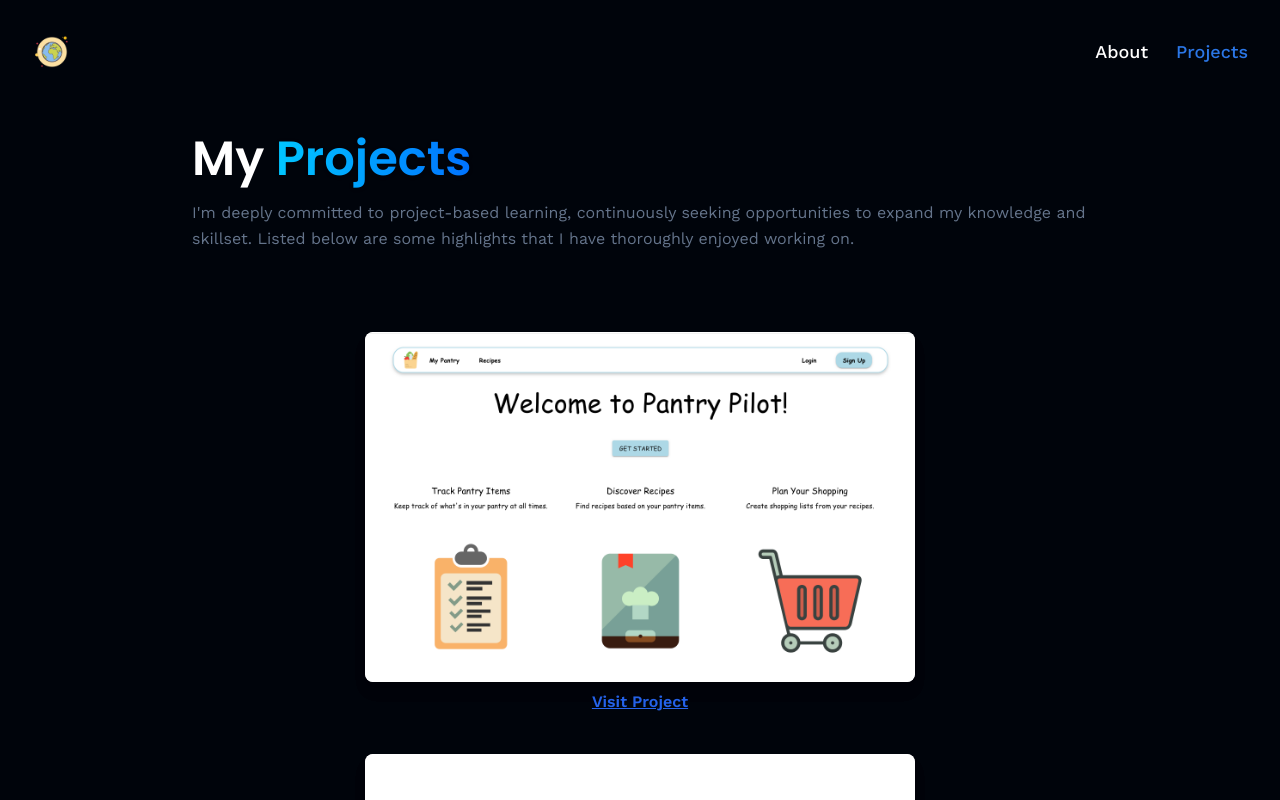
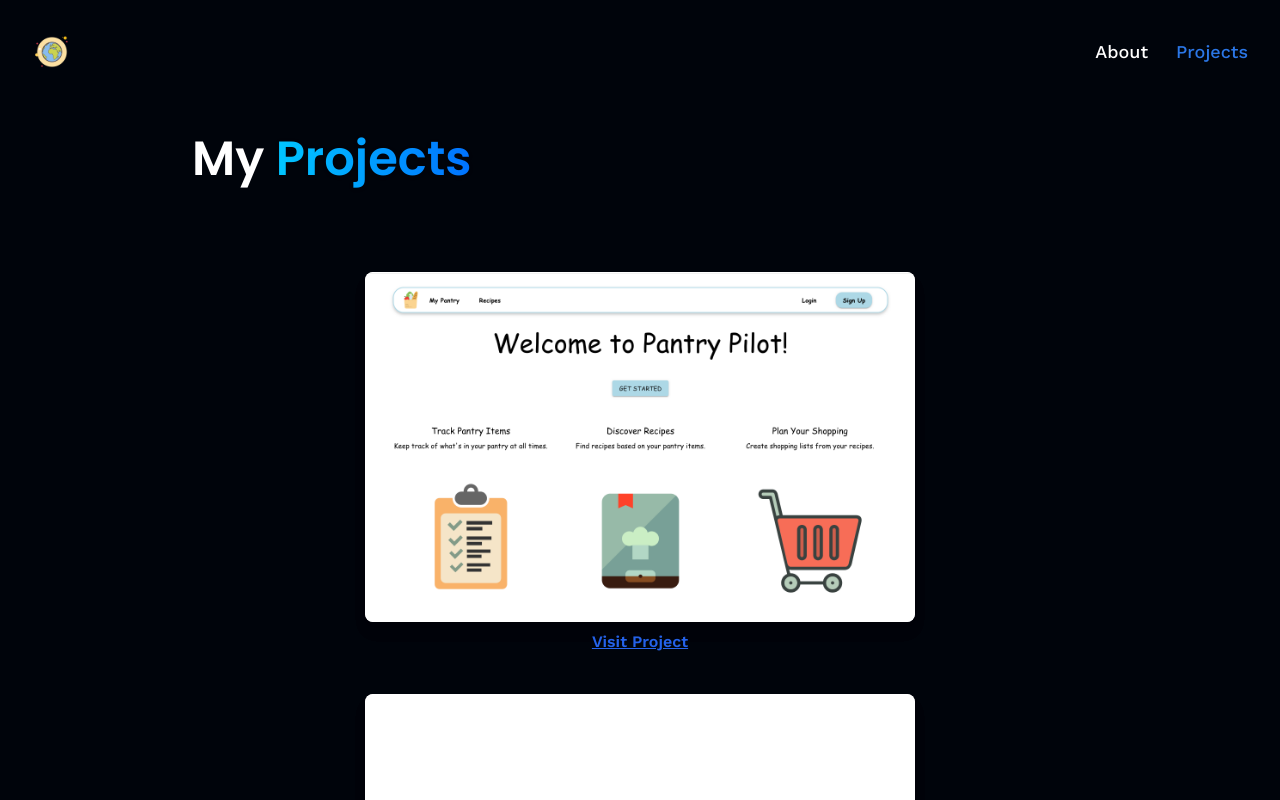
Before and after one commit to derekjytan/portfolio, a React (Vite) app: page /projects in a window 1280 px wide. Shown: the top 800 px of the page. Built offline with nearby package versions, Linux system fonts and the light colour scheme.

Commit message:
updating project section

```diff
--- a/src/pages/Projects.jsx
+++ b/src/pages/Projects.jsx
@@ -76,10 +76,6 @@ const Projects = () => {
         </span>
       </h1>
 
-      <p className="text-slate-500 mt-2 leading-relaxed">
-        I'm deeply committed to project-based learning, continuously seeking opportunities to expand my knowledge and skillset. Listed below are some highlights that I have thoroughly enjoyed working on.
-      </p>
-
       <div className="flex flex-wrap justify-center gap-10 my-20 text-white">
         {projects.map((project) => (
           <motion.div
```
